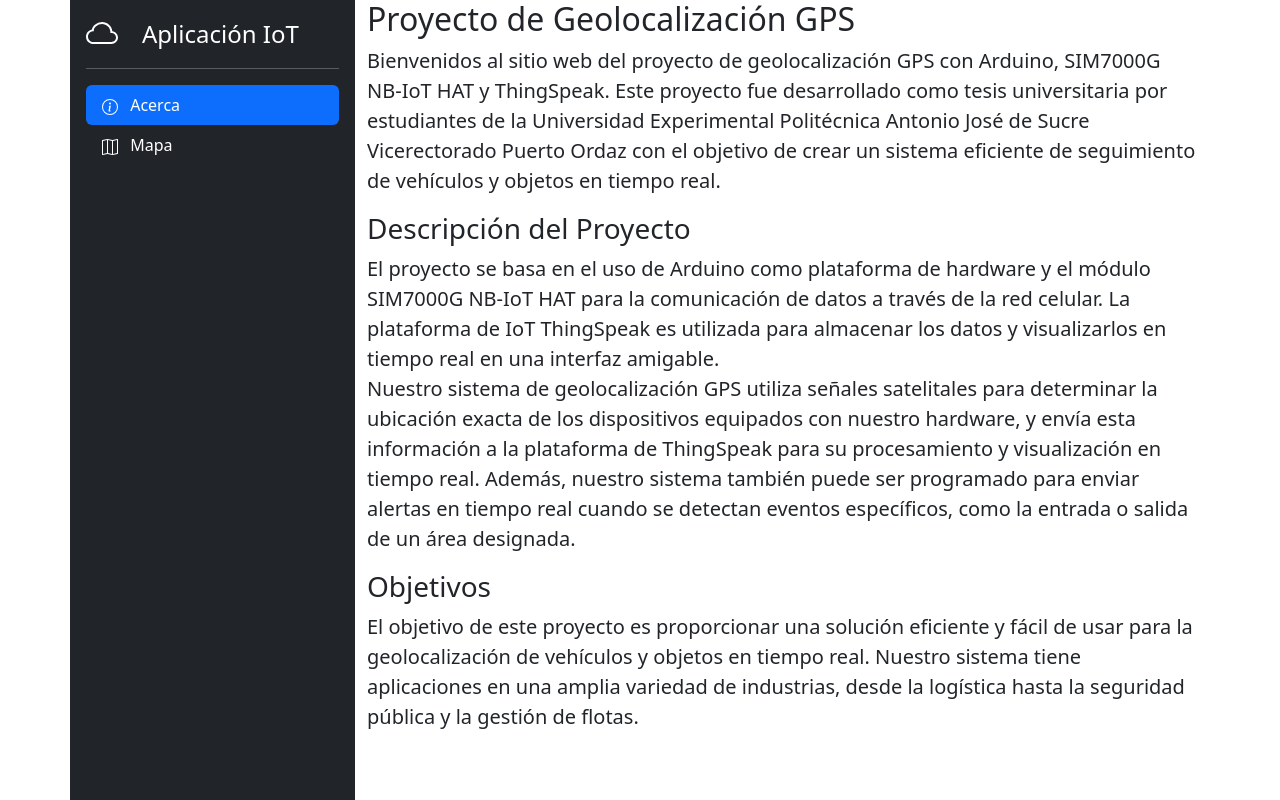
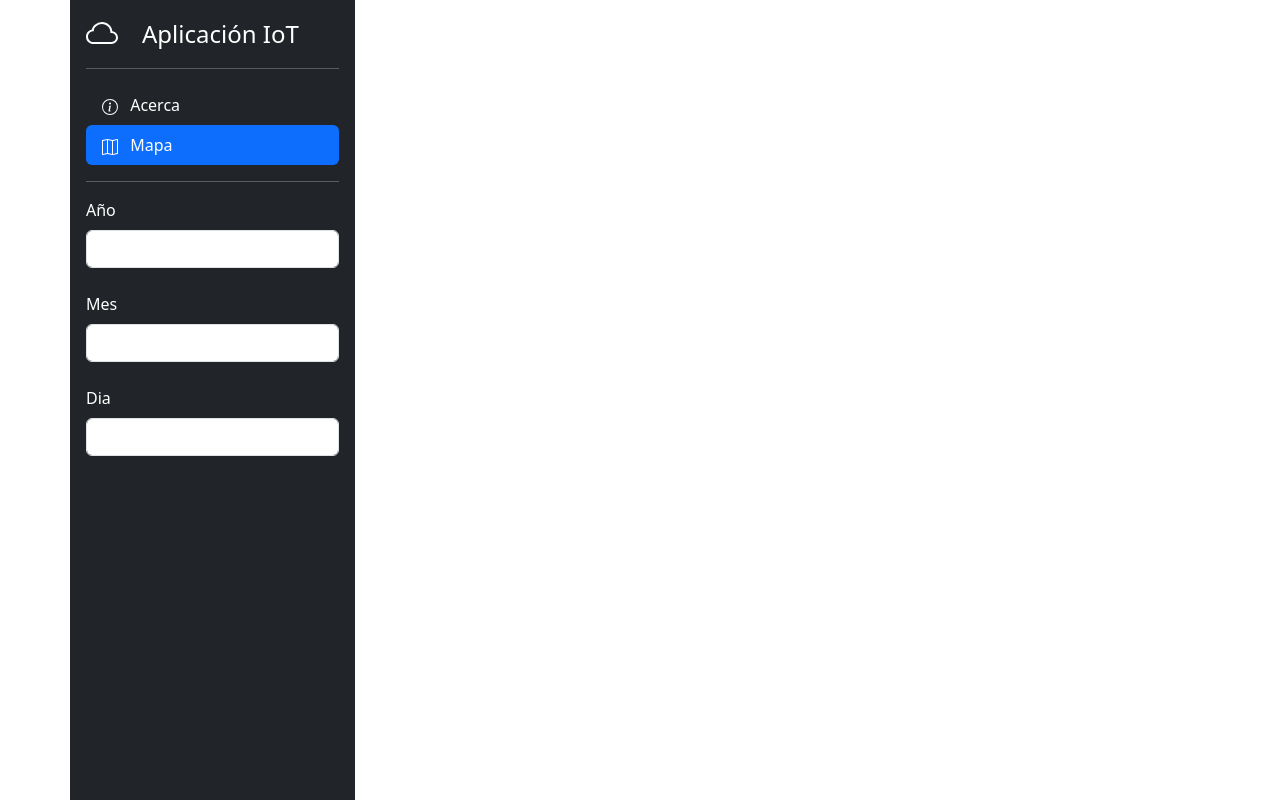
Before and after one commit to yarlyn28/gps-web, a plain HTML site: page index.html in a window 1280 px wide. Drawn offline with nearby package versions, Linux system fonts and the light colour scheme; no server answers.

Commit message:
fix: arreglar bug con tamaño del mapa incorrecto al iniciar
cambiar pagina principal a mapa

```diff
--- a/index.html
+++ b/index.html
@@ -46,7 +46,7 @@
               </a>
             </li>
             <li>
-              <a id="link-mapa" class="nav-link text-white">
+              <a id="link-mapa" class="nav-link text-white" href="#">
                 <svg xmlns="http://www.w3.org/2000/svg" width="16" height="16" fill="currentColor"
                   class="bi bi-map me-2" viewBox="0 0 16 16">
                   <path fill-rule="evenodd"
--- a/main.js
+++ b/main.js
@@ -1,5 +1,5 @@
 const URL = () =>
-  " https://api.thingspeak.com/channels/2036096/feeds.json?api_key=HTR3SJUGSFO7LF8T&timezone=America/Caracas";
+  " https://api.thingspeak.com/channels/2036096/feeds.json?api_key=HTR3SJUGSFO7LF8T&timezone=America/Caracas&results=8000";
 
 var localizaciones = [];
 
--- a/src/mapa.js
+++ b/src/mapa.js
@@ -25,7 +25,7 @@ function getFechas(localizaciones) {
 }
 
 function mostrarMapa(feeds) {
-  const map = L.map("map", { center: feeds[0].localizacion, zoom: 13 });
+  const map = L.map("map", { center: feeds[0].localizacion });
 
   const tiles = L.tileLayer("https://tile.openstreetmap.org/{z}/{x}/{y}.png", {
     maxZoom: 19,
--- a/src/navegacion.js
+++ b/src/navegacion.js
@@ -10,12 +10,14 @@ const acerca = document.getElementById("acerca");
 const OCULTAR = "d-none";
 const ACTIVADO = "active";
 
-let paginaActual = "acerca";
-pluginMapa.classList.toggle(OCULTAR);
-pluginMapaSeparador.classList.toggle(OCULTAR);
-mapa.classList.toggle(OCULTAR);
+let paginaActual = "mapa";
+//pluginMapa.classList.toggle(OCULTAR);
+//pluginMapaSeparador.classList.toggle(OCULTAR);
+//mapa.classList.toggle(OCULTAR);
+acerca.classList.toggle(OCULTAR);
 
-acercaLink.classList.add(ACTIVADO);
+
+mapaLink.classList.add(ACTIVADO);
 
 acercaLink.addEventListener("click", () => {
   if (paginaActual == "acerca") return;
```
